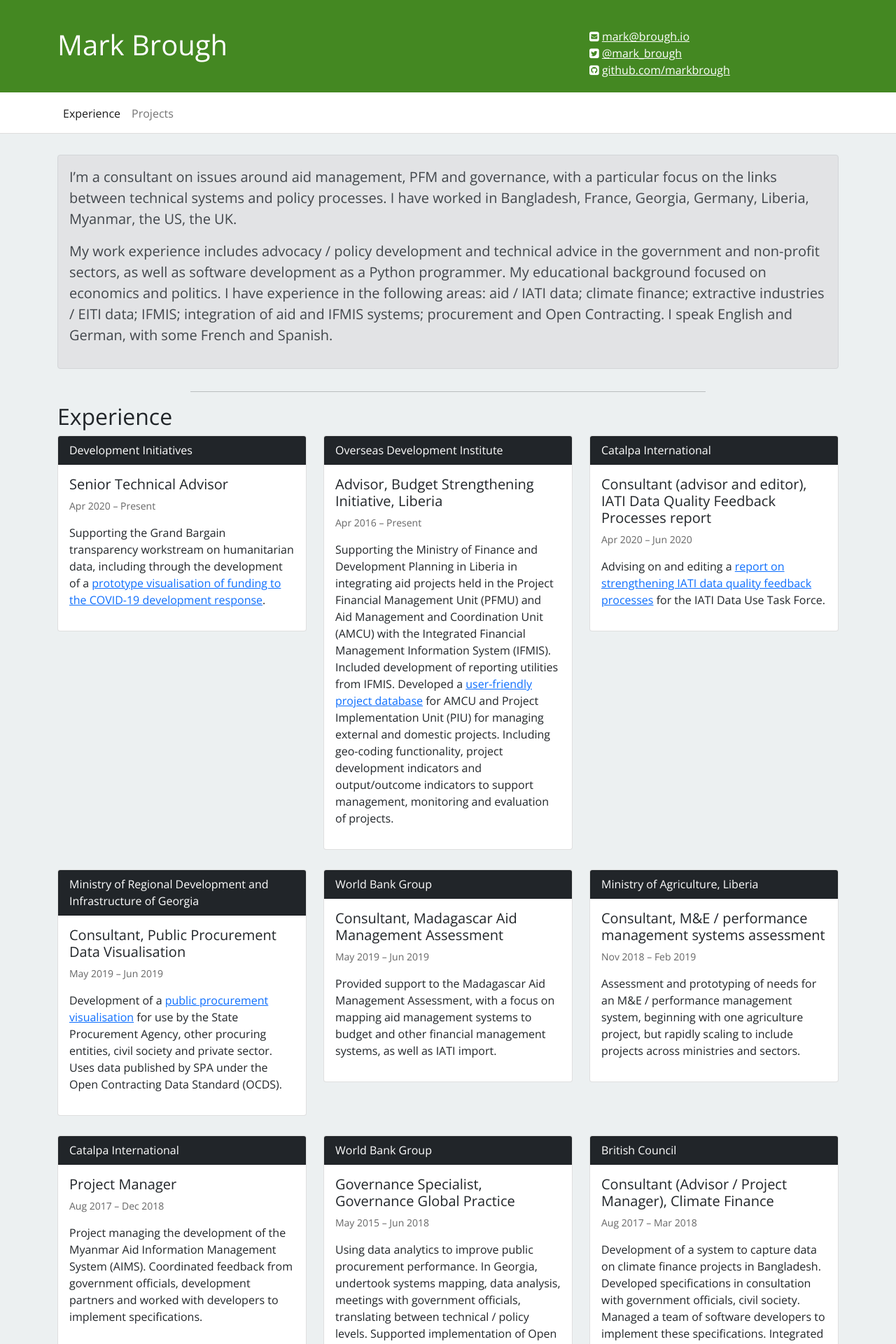
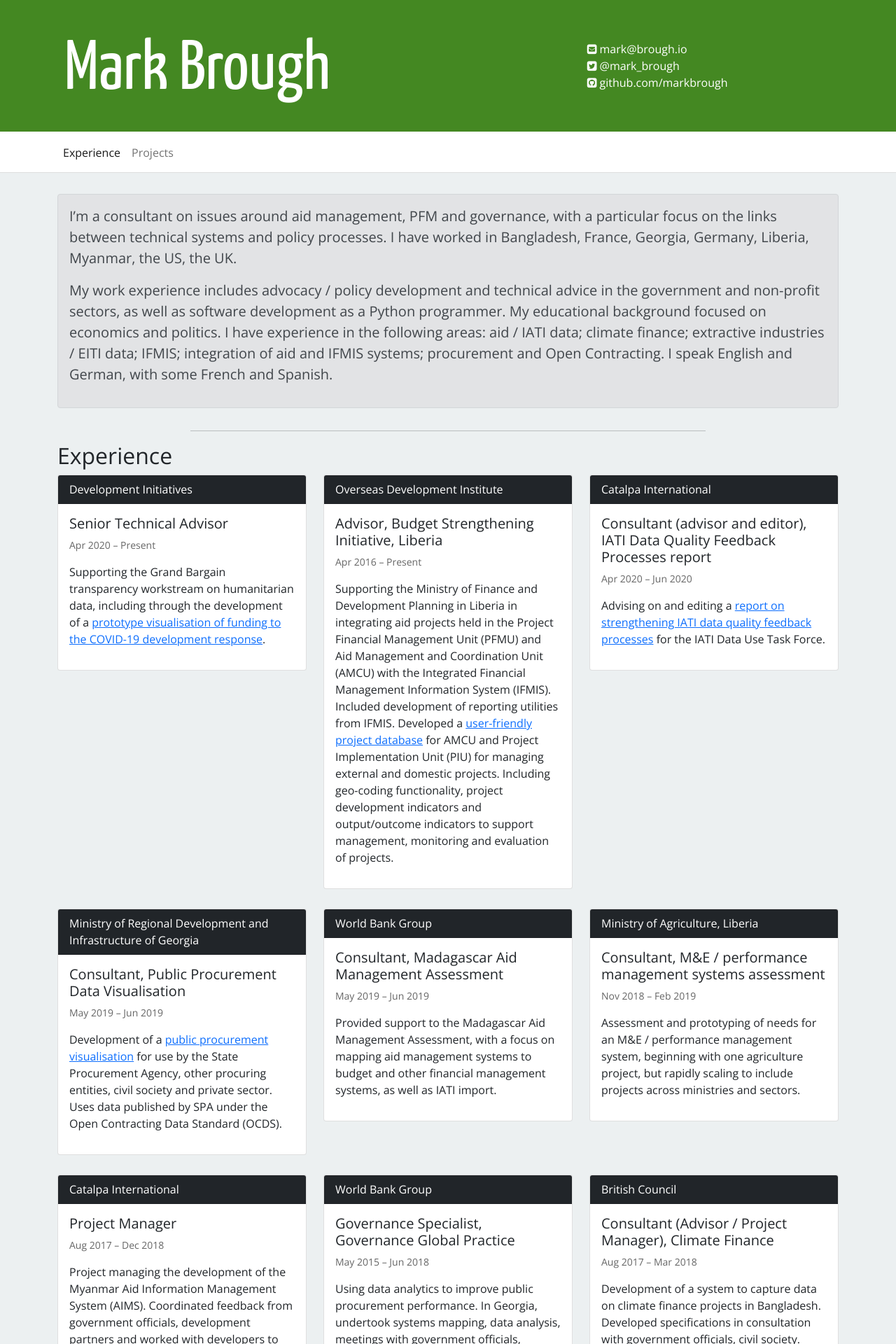
Before and after one commit to markbrough/markbrough.github.com, a Jekyll site: the page built from index.md, in a window 1280 px wide. Shown: the top 1920 px of the page at 70% size. Built offline with Jekyll 4.4.1, drawn with Linux system fonts in a browser that asks for light colours; nearby versions of some CDN libraries.

Commit message:
Improve some styles

```diff
--- a/css/style.css
+++ b/css/style.css
@@ -9,24 +9,34 @@
 .navbar-markbrough a:hover {
     color: #dddddd;
 }
-.frontpage-header-banner {
-  padding:10px;
+.header-banner {
+  padding: 5px;
+
 }
-.frontpage-header-banner h1 {
+.header-banner h1, .header-banner h2 {
+    font-family: "Yanone Kaffeesatz", sans-serif;
+}
+.header-banner h1 {
+  font-size: 50px;
+}
+.header-banner a {
+  color: #ffffff;
+  text-decoration: none;
+}
+.header-banner a:hover {
+  text-decoration: underline;
+}
+.frontpage .header-banner {
+  padding: 10px;
+}
+.frontpage .header-banner h1 {
     font-size: 100px;
     padding-top: 20px;
     line-height: 1;
 }
-.frontpage-header-banner h2 {
+.frontpage .header-banner h2 {
     font-size:45px;
     padding-top:0px;
-}
-.frontpage-header-banner h1, .frontpage-header-banner h2 {
-    font-family: "Yanone Kaffeesatz", sans-serif;
-}
-.frontpage-header-banner .container {
-    /*background: #2980B9 url("../background.png") no-repeat right top;
-    height:300px;*/
 }
 body {
     background-color: #ECF0F1;
@@ -35,7 +45,21 @@ body {
 .frontpage .container-body {
   padding-top:30px;
 }
+.projects .container-body {
+  background-color: #ffffff;
+  padding: 20px;
+}
+.projects .bg-success {
+  background-color: #448822!important;
+}
+.projects .organisation {
+  white-space: initial;
+}
+.frontpage .contacts-box {
+  font-size:16px;
+}
 .contacts-box {
+  margin: auto;
   font-size:16px;
 }
 .contacts-box a {
@@ -48,8 +72,30 @@ body {
 .container-header {
   background: #448822; /* 2980B9;*/
   color: #ffffff;
-  padding: 40px 0px 20px 0px;
+  padding: 20px 0px 20px 0px;
   border-bottom: 2px solid #ffffff;
+}
+.projects-container #projectCarousel {
+  box-shadow: 0px 0px 6px #aaaaaa;
+  margin-bottom: 20px;
+}
+.projects-container #projectCarousel .carousel-caption {
+  background-color: rgba(128, 128, 128, .95) ;
+  color: #ffffff;
+  left: 0;
+  right: 0;
+  bottom: 2rem;
+  padding: 1rem 0.75rem;
+  text-shadow: 1px #000000;
+}
+.projects-container .card-header {
+  box-shadow: 0px 2px 6px #aaaaaa;
+}
+.projects-container .card-img-top {
+  transition: transform .2s; /* Animation */
+}
+.projects-container .card-img-top:hover {
+  transform: scale(1.05)
 }
 /*
 .work-container {
@@ -85,8 +131,10 @@ body {
   border: 1px solid #dddddd;
   border-radius: 1px;
 }
+.frontpage footer {
+  margin-top: 30px;
+}
 footer {
-  margin-top: 30px;
   background-color: #ffffff;
   padding: 20px;
   border-top: 1px solid #bbbbbb;
```
